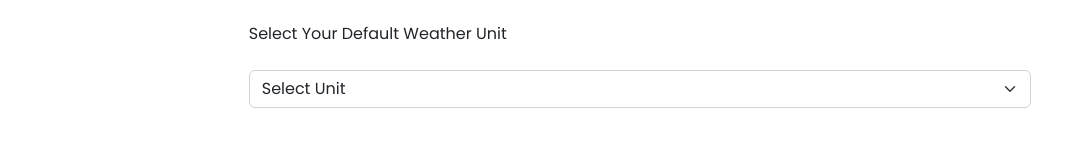
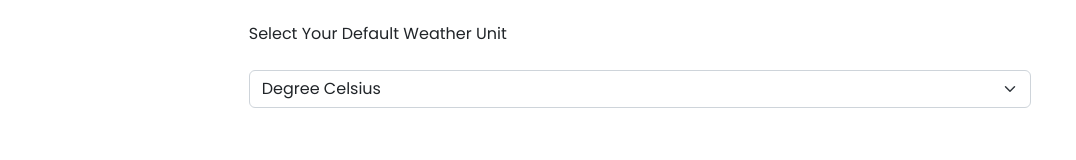
Before and after one commit to fatboy0112/react-weather-app, a React (Create React App) app: page /settings in a window 1280 px wide. Shown: the part 327-487 px from the top of the page, without its empty margins (0-1076 px from the left). Built offline with nearby package versions, Linux system fonts and the light colour scheme.

Commit message:
Added the changeWeatherUnit function

```diff
--- a/src/backend/settings.js
+++ b/src/backend/settings.js
@@ -97,3 +97,8 @@ export const checkTrackedLocation = () => {
 		return false;
 	}
 };
+
+
+export const changeWeatherUnit  = () =>{
+	console.log("hello world");
+}
--- a/src/pages/Settings.jsx
+++ b/src/pages/Settings.jsx
@@ -44,9 +44,7 @@ const Settings = () => {
 						<form
 							action=""
 							id="settingsForm"
-							onSubmit={(e) => {
-								settings.saveLocation(e);
-							}}>
+							>
 							<label
 								htmlFor="defaultLocation "
 								className="brand-small-text py-3">
@@ -67,6 +65,9 @@ const Settings = () => {
 								<Button
 									text="save location"
 									className="shadow brand-btn-3  my-5 text-light text-capitalize"
+                  onClick={(e) => {
+                    settings.saveLocation(e);
+                  }}
 								/>
 							</section>
 
@@ -79,16 +80,13 @@ const Settings = () => {
 							<div className="mb-3">
 								<select className="form-select form-select my-2" name="" id="">
 									<option defaultValue="SELECT" className="text-capitalize">
-										Select Unit
+										Degree Celsius
 									</option>
 									<option defaultValue="" className="text-capitalize">
-										New Delhi
+										kelvin
 									</option>
 									<option defaultValue="" className="text-capitalize">
-										Istanbul
-									</option>
-									<option defaultValue="" className="text-capitalize">
-										Jakarta
+										Farenhei
 									</option>
 								</select>
 							</div>
```
